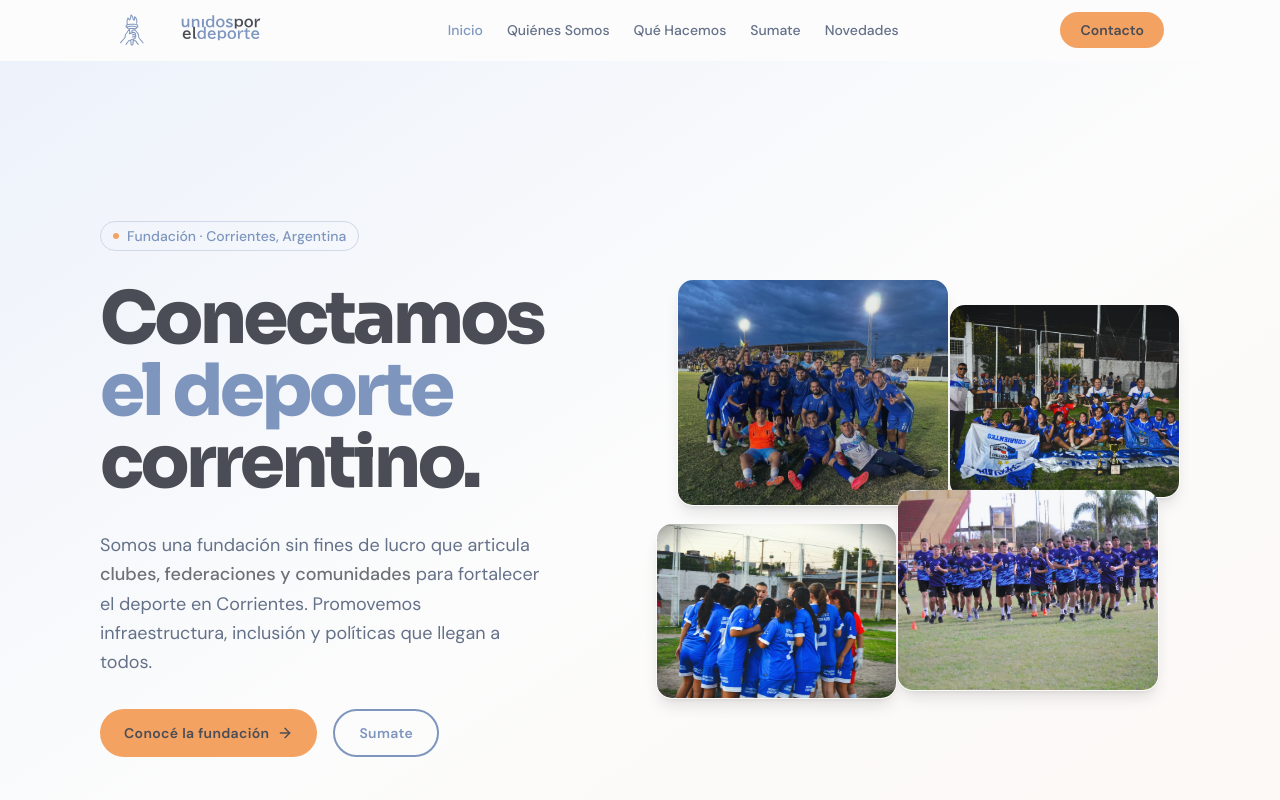
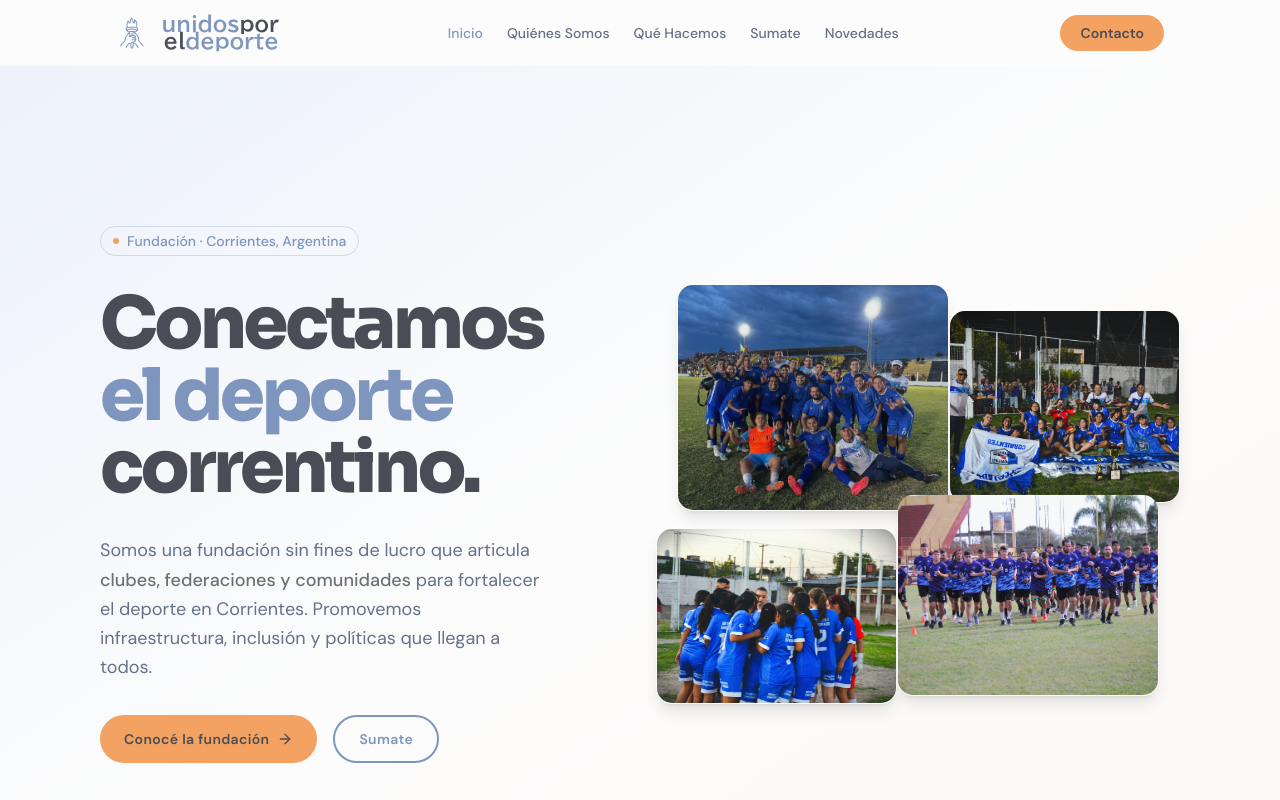
Before and after one commit to andrealopezpalomeque/unidosporeldeporte, a Nuxt app in the folder client/: page / in a window 1280 px wide. Shown: the top 800 px of the page. Built offline with nearby package versions, Linux system fonts and the light colour scheme; a web font is replaced by a local one.

Commit message:
logo fix (dot in i)

```diff
--- a/client/components/LogoWordmark.vue
+++ b/client/components/LogoWordmark.vue
@@ -1,7 +1,7 @@
 <template>
   <svg
     xmlns="http://www.w3.org/2000/svg"
-    viewBox="-250 -50 500 120"
+    viewBox="-170 -52 340 108"
     :width="width"
     aria-label="Unidos por el Deporte"
     role="img"
@@ -16,7 +16,7 @@
       </g>
       <g transform="translate(-92.6719, -2.9883)">
         <path :class="brandClass" transform="translate(-99.9648,-98.0508)" d="M 95.2363 86.6758 L 104.7285 86.6758 L 104.7285 129.1445 L 95.2363 129.1445 Z"/>
-        <path :class="brandClass" transform="translate(-100,-64.0703)" d="M 94.8145 68.3945 L 105.1856 68.3945 L 105.1856 78.0273 L 94.8145 78.0273 Z"/>
+        <path :class="brandClass" transform="translate(-100,-97)" d="M 94.8145 68.3945 L 105.1856 68.3945 L 105.1856 78.0273 L 94.8145 78.0273 Z"/>
       </g>
       <g transform="translate(-56.4082, -2.7422)">
         <path :class="brandClass" transform="translate(-98.4707,-99.0156)" d="M 110.459 67.5859 L 119.8809 67.5859 L 119.8809 129.3555 L 111.0918 129.3555 L 111.0918 123.5195 Q 109.5098 125.8047 107.2949 127.3164 Q 102.6543 130.4453 96.5723 130.4453 Q 86.9395 130.4453 81.4199 122.9922 Q 77.0605 117.0508 77.0605 108.0859 Q 77.0605 100.668 80.1191 95.1836 Q 83.0371 89.9102 88.1348 87.4141 Q 91.9668 85.5156 96.3262 85.5156 Q 105.6426 85.5156 110.459 91.9141 Z M 110.459 100.0703 Q 105.3262 92.793 98.752 92.793 Q 92.6699 92.793 89.3652 98.2422 Q 86.9043 102.2852 86.9043 108.2266 Q 86.9043 113.4648 88.8027 117.0859 Q 91.9316 123.0977 98.6816 123.0977 Q 103.3926 123.0977 106.9785 119.582 Q 109.0527 117.5781 110.459 114.3086 Z"/>
```
